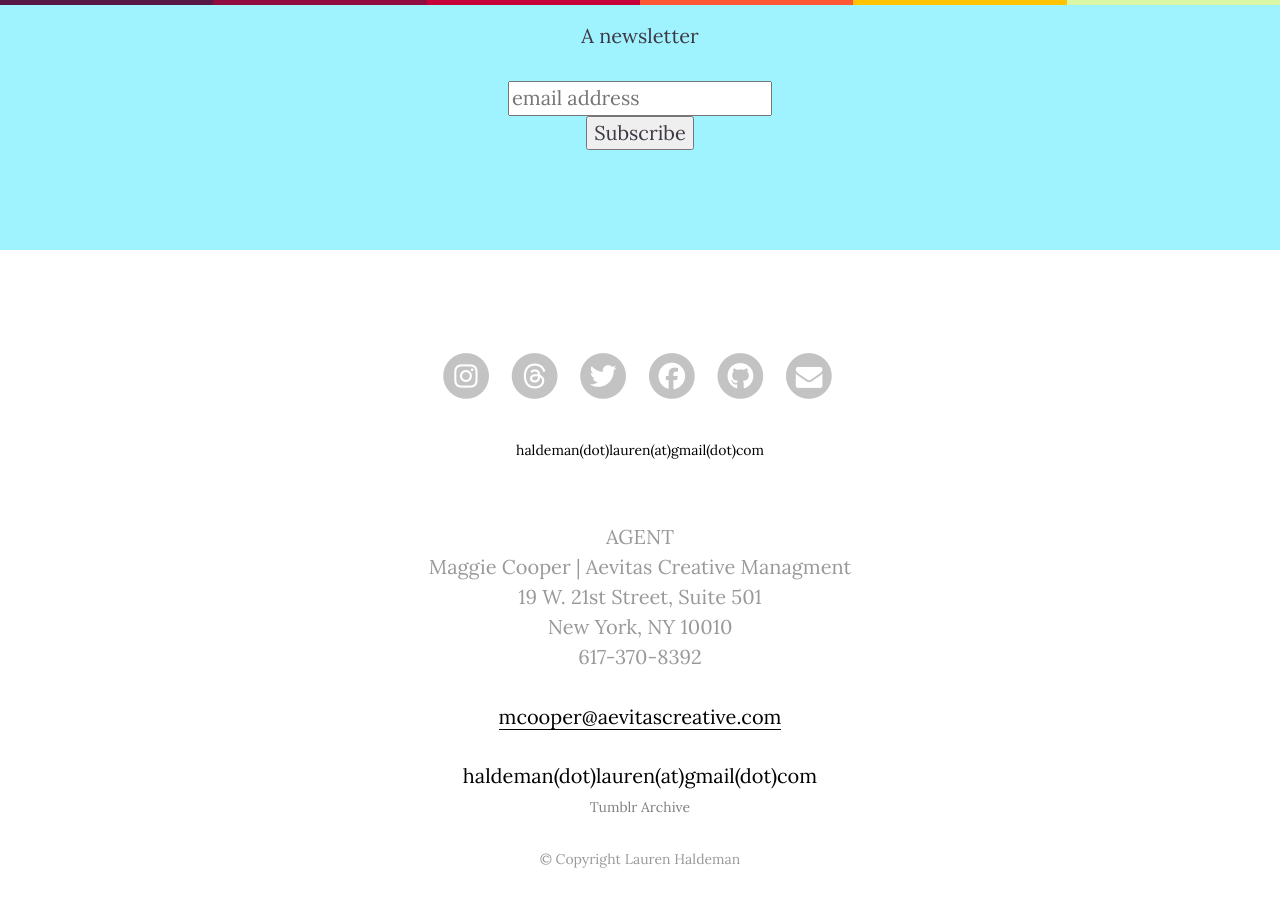
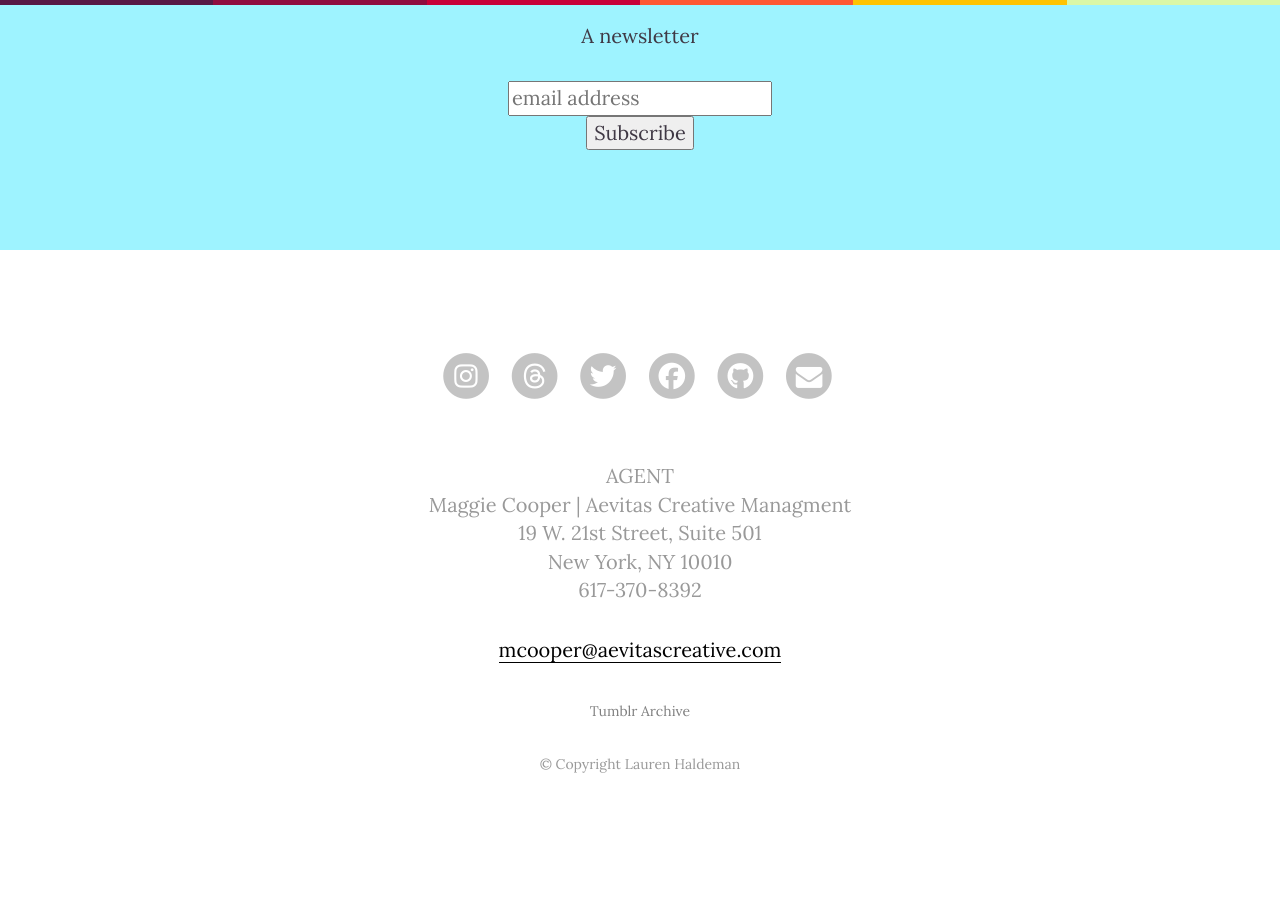
Before and after one commit to laurenhaldeman/laurenhaldeman.github.io, a Jekyll site: the page built from calenday-is-a-book.html, in a window 1280 px wide and 900 px high, scrolled down 993 px. Built offline with Jekyll 4.4.1, drawn with Linux system fonts in a browser that asks for light colours; nearby versions of some CDN libraries; some web fonts are replaced; comment, search, counter and statistics services are not loaded; after the commit the page ends 1798 px from its top, so only the background shows below that.

Commit message:
Update footer.html

```diff
--- a/_includes/footer.html
+++ b/_includes/footer.html
@@ -81,15 +81,14 @@
 <!--<a style="font-size: 14px;" href="https://www.patreon.com/laurenhaldeman">Help Support My Work</a><p>-->
   </ul>
 
-<a style="font-size: 14px;" href="mailto:haldeman.lauren@gmail.com">haldeman(dot)lauren(at)gmail(dot)com</a><p>
 <br>AGENT</br>
 Maggie Cooper | Aevitas Creative Managment<br>
 19 W. 21st Street, Suite 501<br>
 New York, NY 10010<br>
 617-370-8392<br>
 <p><a href="mcooper@aevitascreative.com">mcooper@aevitascreative.com</a></p>
-<a href="mailto:haldeman.lauren@gmail.com">haldeman(dot)lauren(at)gmail(dot)com</a><br>
-	<a style="font-size: 14px; color: grey;" href="https://laurenhaldeman.tumblr.com">Tumblr Archive</a>
+
+<a style="font-size: 14px; color: grey;" href="https://laurenhaldeman.tumblr.com">Tumblr Archive</a>
   <p style="font-size: 14px;">&copy; Copyright Lauren Haldeman</p>
 </div>
 
```
